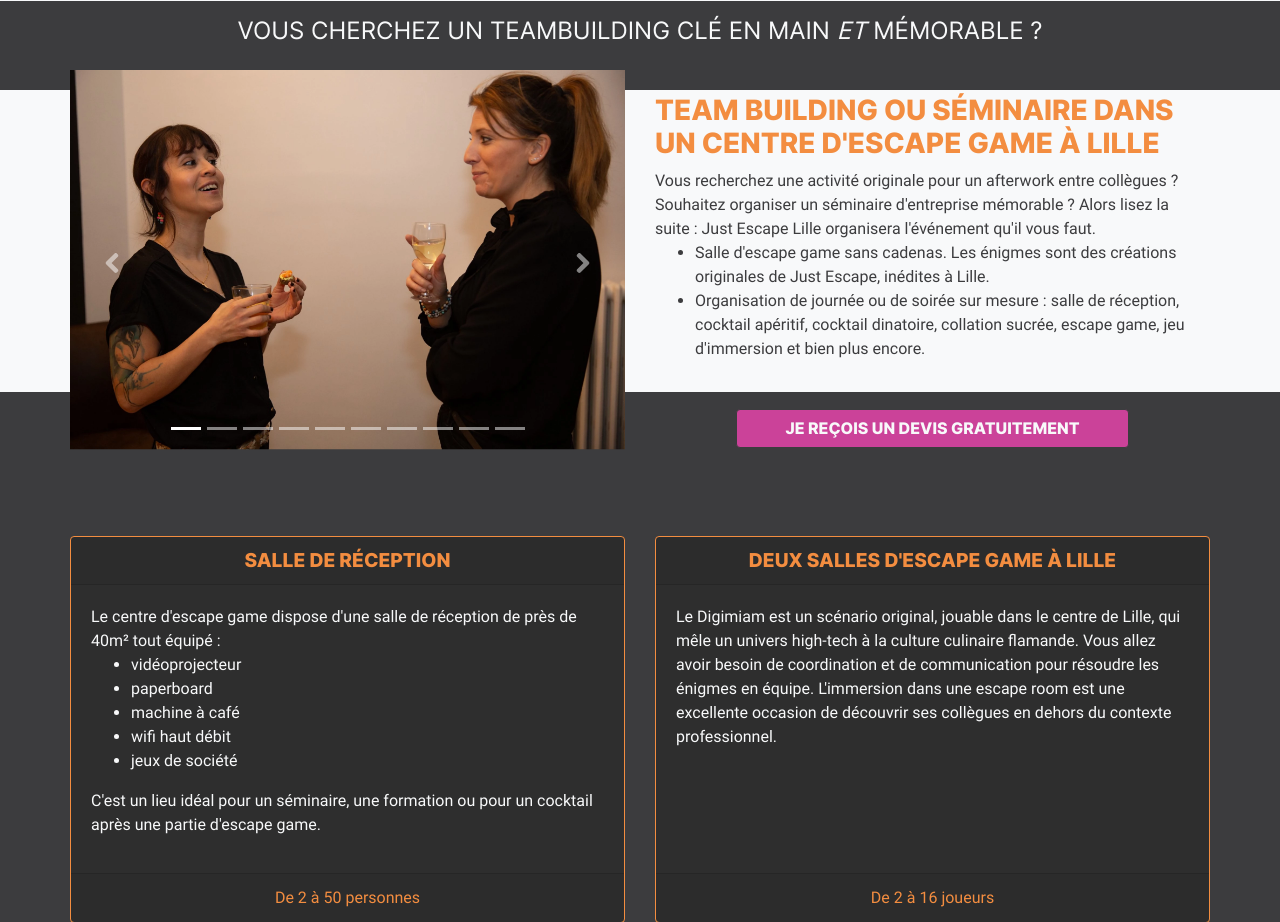
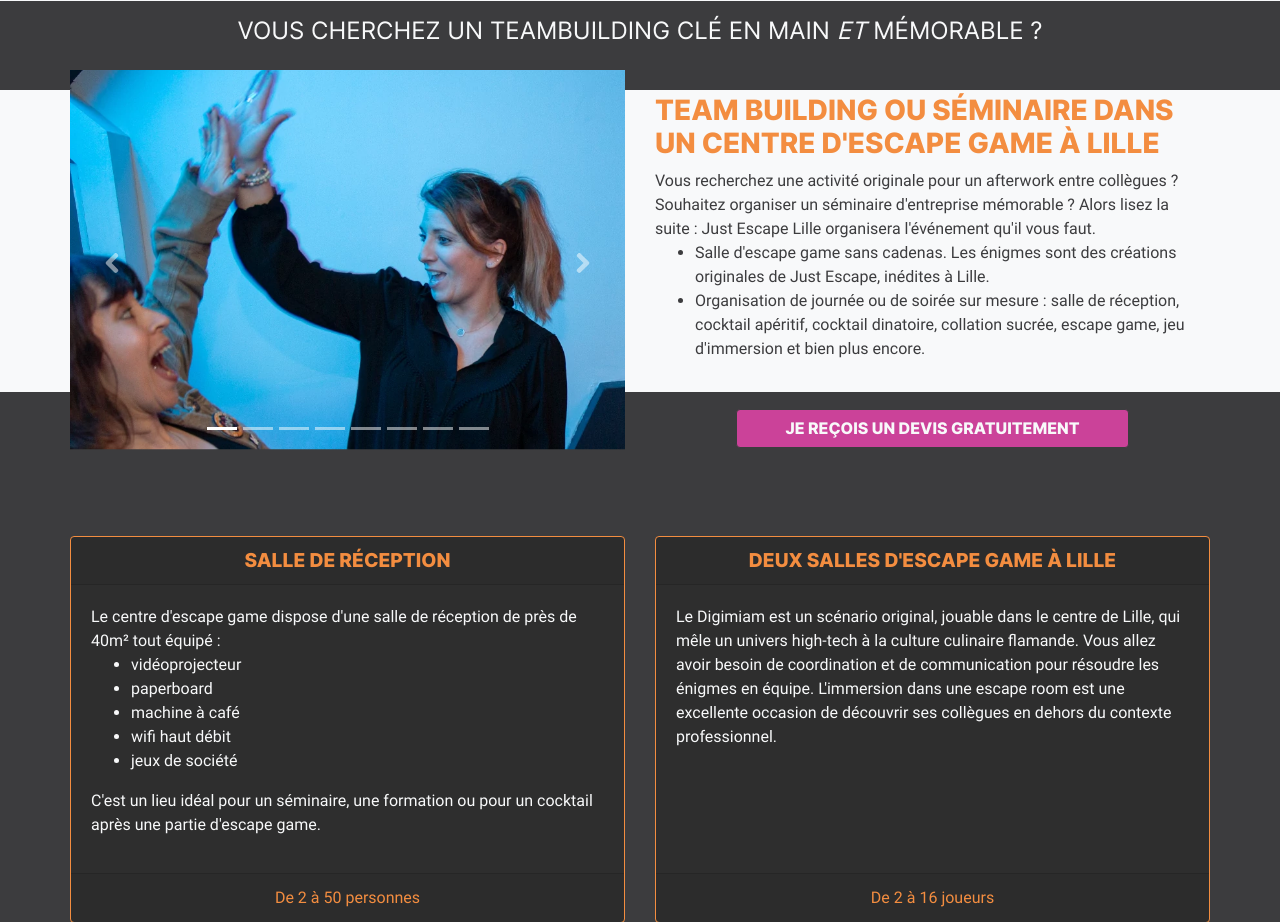
Before and after one commit to just-escape/justw, a Django app: template pages/templates/teambuilding.html in a window 1280 px wide. Shown: the part 190-1112 px from the top of the page. Run offline with Django 3.2, Linux system fonts and the light colour scheme; the template is opened without the code that fills it: most values are stand-ins (such as "Sample title", 1, 10 or a date in 2020); form fields are guessed from the names that the template uses; some libraries are stand-ins or nearby versions.

Commit message:
Improve teambuilding carousel

```diff
--- a/pages/templates/teambuilding.html
+++ b/pages/templates/teambuilding.html
@@ -47,60 +47,62 @@
               <li data-target="#carousel-team-building" data-slide-to="5"></li>
               <li data-target="#carousel-team-building" data-slide-to="6"></li>
               <li data-target="#carousel-team-building" data-slide-to="7"></li>
-              <li data-target="#carousel-team-building" data-slide-to="8"></li>
-              <li data-target="#carousel-team-building" data-slide-to="9"></li>
             </ol>
             <div class="carousel-inner">
               <div class="carousel-item active">
                 <picture>
-                  <source srcset="/static/img/team-building-escape-game-lille.webp" type="image/webp">
-                  <source srcset="/static/img/team-building-escape-game-lille.jpg" type="image/jpg">
-                  <img src="/static/img/team-building-escape-game-lille.webp" class="img-fluid mb-3" alt="{% trans "Team building pour entreprise dans un escape game" %}">
+                  <source srcset="/static/img/team-building-lille-escape-game.webp" type="image/webp">
+                  <source srcset="/static/img/team-building-lille-escape-game.jpg" type="image/jpg">
+                  <img src="/static/img/team-building-lille-escape-game.webp" class="img-fluid mb-3" alt="{% trans "Dans une salle d'escape game à Lille, deux collègues sont contentes de leur team building" %}">
                 </picture>
               </div>
               <div class="carousel-item">
                 <picture>
-                  <img  class="img-fluid" src="/static/img/escape-game-lille-9.jpg" alt="{% trans "Laser" %}" >
+                  <source srcset="/static/img/salle-seminaire-escape-game-lille.webp" type="image/webp">
+                  <source srcset="/static/img/salle-seminaire-escape-game-lille.jpg" type="image/jpg">
+                  <img loading="lazy" src="/static/img/salle-seminaire-escape-game-lille.webp" class="img-fluid mb-3" alt="{% trans "Une salle de séminaire à Lille tout équipé pour des formations" %}">
                 </picture>
               </div>
               <div class="carousel-item">
                 <picture>
-                  <img  class="img-fluid" src="/static/img/escape-game-lille-0.jpg" alt="{% trans "Holographique menu" %}" >
+                  <source srcset="/static/img/salle-seminaire-escape-game-lille-baie-vitree.webp" type="image/webp">
+                  <source srcset="/static/img/salle-seminaire-escape-game-lille-baie-vitree.jpg" type="image/jpg">
+                  <img loading="lazy" src="/static/img/salle-seminaire-escape-game-lille-baie-vitree.webp" class="img-fluid mb-3" alt="{% trans "La salle de séminaire avec sa baie vitrée" %}">
                 </picture>
               </div>
               <div class="carousel-item">
                 <picture>
-                  <img  class="img-fluid" src="/static/img/escape-game-lille-1.jpg" alt="{% trans "Mirrors" %}" >
+                  <source srcset="/static/img/cocktail-dinatoire-escape-game-lille.webp" type="image/webp">
+                  <source srcset="/static/img/cocktail-dinatoire-escape-game-lille.jpg" type="image/jpg">
+                  <img loading="lazy" src="/static/img/cocktail-dinatoire-escape-game-lille.webp" class="img-fluid mb-3" alt="{% trans "Un cocktail dinatoire réunit une équipe célèbrant un événement" %}">
                 </picture>
               </div>
               <div class="carousel-item">
                 <picture>
-                  <img  class="img-fluid" src="/static/img/escape-game-lille-2.jpg" alt="{% trans "Refectory" %}" >
+                  <source srcset="/static/img/team-building-escape-game-lille.webp" type="image/webp">
+                  <source srcset="/static/img/team-building-escape-game-lille.jpg" type="image/jpg">
+                  <img loading="lazy" src="/static/img/team-building-escape-game-lille.webp" class="img-fluid mb-3" alt="{% trans "Team building pour entreprise dans un escape game" %}">
                 </picture>
               </div>
               <div class="carousel-item">
                 <picture>
-                  <img  class="img-fluid" src="/static/img/escape-game-lille-3.jpg" alt="{% trans "Table" %}" >
+                  <source srcset="/static/img/communication-reflexion-puzzle.webp" type="image/webp">
+                  <source srcset="/static/img/communication-reflexion-puzzle.jpg" type="image/jpg">
+                  <img loading="lazy" src="/static/img/communication-reflexion-puzzle.webp" class="img-fluid mb-3" alt="{% trans "Puzzle qui demande de la reflexion et de la communication" %}">
                 </picture>
               </div>
               <div class="carousel-item">
                 <picture>
-                  <img  class="img-fluid" src="/static/img/escape-game-lille-6.jpg" alt="{% trans "Green fog" %}" >
+                  <source srcset="/static/img/cohesion-equipe-enigme.webp" type="image/webp">
+                  <source srcset="/static/img/cohesion-equipe-enigme.jpg" type="image/jpg">
+                  <img loading="lazy" src="/static/img/cohesion-equipe-enigme.webp" class="img-fluid mb-3" alt="{% trans "Une énigme qui demande de la cohésion d'équipe" %}">
                 </picture>
               </div>
               <div class="carousel-item">
                 <picture>
-                  <img  class="img-fluid" src="/static/img/escape-game-lille-7.jpg" alt="{% trans "Laser" %}" >
-                </picture>
-              </div>
-              <div class="carousel-item">
-                <picture>
-                  <img  class="img-fluid" src="/static/img/escape-game-lille-8.jpg" alt="{% trans "Laser" %}" >
-                </picture>
-              </div>
-              <div class="carousel-item">
-                <picture>
-                  <img  class="img-fluid" src="/static/img/escape-game-lille-11.jpg" alt="{% trans "Laser" %}" >
+                  <source srcset="/static/img/centre-escape-game-lille.webp" type="image/webp">
+                  <source srcset="/static/img/centre-escape-game-lille.jpg" type="image/jpg">
+                  <img loading="lazy" src="/static/img/centre-escape-game-lille.webp" class="img-fluid mb-3" alt="{% trans "Le centre d'escape game de Lille de Just Escape" %}">
                 </picture>
               </div>
             </div>
```
Also changed, not shown: static/img/centre-escape-game-lille.jpg (added), static/img/centre-escape-game-lille.webp (added), static/img/cocktail-dinatoire-escape-game-lille.jpg (added), static/img/cocktail-dinatoire-escape-game-lille.webp (added), static/img/cohesion-equipe-enigme.jpg (added), static/img/cohesion-equipe-enigme.webp (added), static/img/communication-reflexion-puzzle.jpg (added), static/img/communication-reflexion-puzzle.webp (added), static/img/salle-seminaire-escape-game-lille-baie-vitree.jpg (added), static/img/salle-seminaire-escape-game-lille-baie-vitree.webp (added), static/img/salle-seminaire-escape-game-lille.jpg (added), static/img/salle-seminaire-escape-game-lille.webp (added), static/img/team-building-lille-escape-game.jpg (added), static/img/team-building-lille-escape-game.webp (added).
